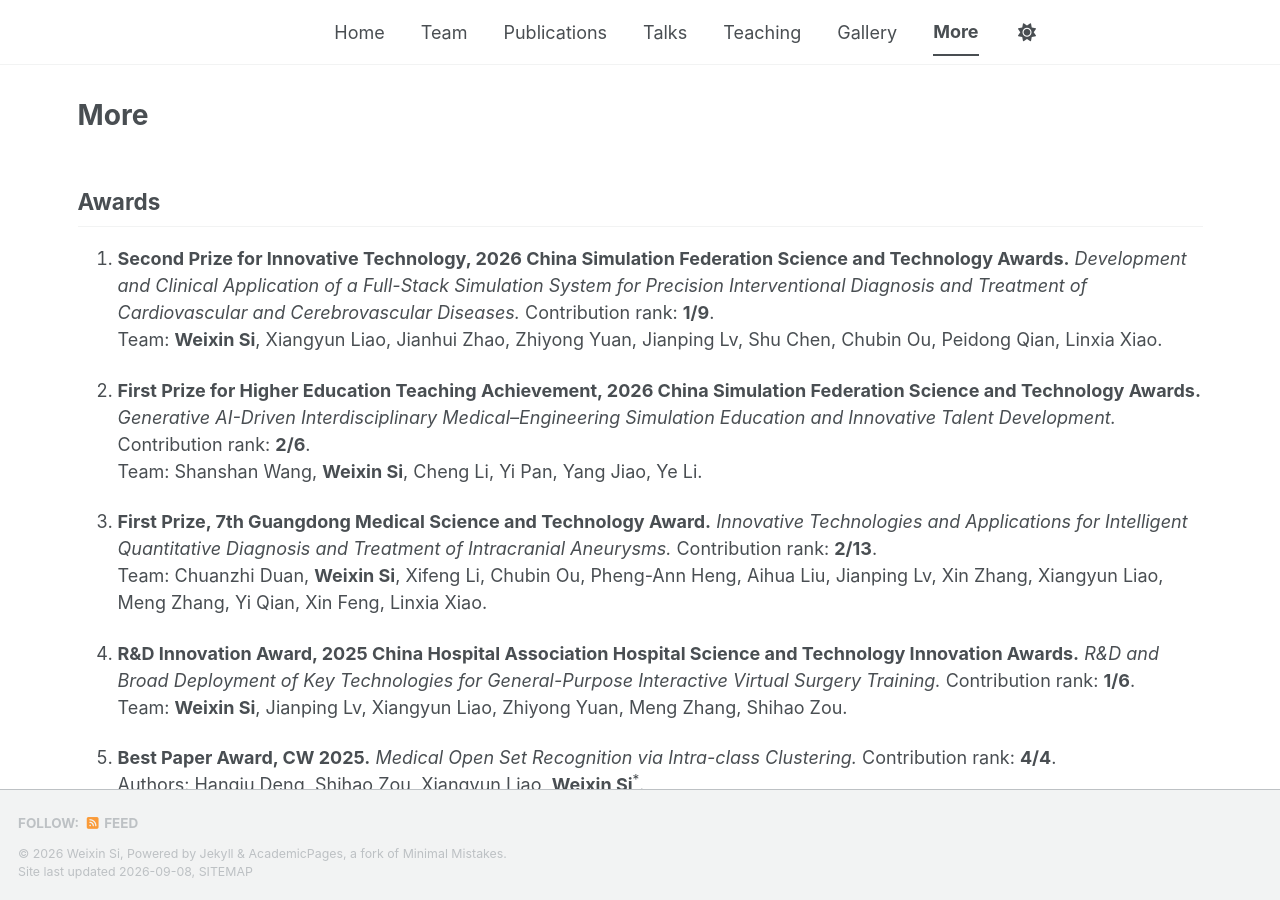
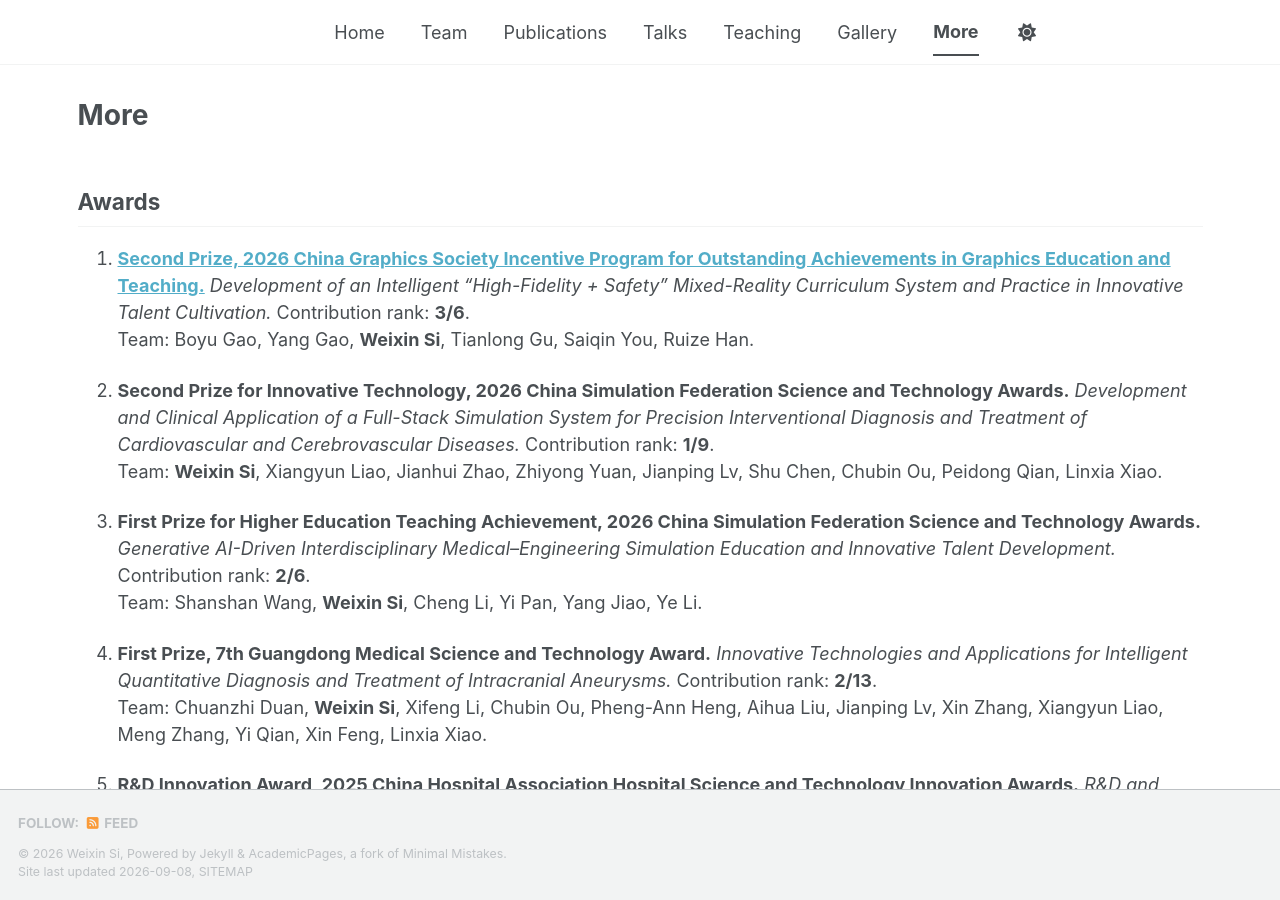
Before and after one commit to WeixinSi/weixinsi.github.io, a Jekyll site: the page built from _pages/more.md, in a window 1280 px wide and 900 px high. Built offline with Jekyll 4.4.1, drawn with Linux system fonts in a browser that asks for light colours; a style sheet for code colours, icons or effects is not loaded.

Commit message:
Add 2026 graphics education achievement award

```diff
--- a/_pages/more.md
+++ b/_pages/more.md
@@ -6,21 +6,23 @@ author_profile: true
 
 ## Awards
 
-1. **Second Prize for Innovative Technology, 2026 China Simulation Federation Science and Technology Awards.** *Development and Clinical Application of a Full-Stack Simulation System for Precision Interventional Diagnosis and Treatment of Cardiovascular and Cerebrovascular Diseases.* Contribution rank: **1/9**.<br> Team: **Weixin Si**, Xiangyun Liao, Jianhui Zhao, Zhiyong Yuan, Jianping Lv, Shu Chen, Chubin Ou, Peidong Qian, Linxia Xiao.
+1. **[Second Prize, 2026 China Graphics Society Incentive Program for Outstanding Achievements in Graphics Education and Teaching.](https://www.cgn.net.cn/cms/news/100000/0000000021/73694af04b5d4f59a07309842480d646.shtml)** *Development of an Intelligent “High-Fidelity + Safety” Mixed-Reality Curriculum System and Practice in Innovative Talent Cultivation.* Contribution rank: **3/6**.<br> Team: Boyu Gao, Yang Gao, **Weixin Si**, Tianlong Gu, Saiqin You, Ruize Han.
 
-2. **First Prize for Higher Education Teaching Achievement, 2026 China Simulation Federation Science and Technology Awards.** *Generative AI-Driven Interdisciplinary Medical–Engineering Simulation Education and Innovative Talent Development.* Contribution rank: **2/6**.<br> Team: Shanshan Wang, **Weixin Si**, Cheng Li, Yi Pan, Yang Jiao, Ye Li.
+2. **Second Prize for Innovative Technology, 2026 China Simulation Federation Science and Technology Awards.** *Development and Clinical Application of a Full-Stack Simulation System for Precision Interventional Diagnosis and Treatment of Cardiovascular and Cerebrovascular Diseases.* Contribution rank: **1/9**.<br> Team: **Weixin Si**, Xiangyun Liao, Jianhui Zhao, Zhiyong Yuan, Jianping Lv, Shu Chen, Chubin Ou, Peidong Qian, Linxia Xiao.
 
-3. **First Prize, 7th Guangdong Medical Science and Technology Award.** *Innovative Technologies and Applications for Intelligent Quantitative Diagnosis and Treatment of Intracranial Aneurysms.* Contribution rank: **2/13**.<br> Team: Chuanzhi Duan, **Weixin Si**, Xifeng Li, Chubin Ou, Pheng-Ann Heng, Aihua Liu, Jianping Lv, Xin Zhang, Xiangyun Liao, Meng Zhang, Yi Qian, Xin Feng, Linxia Xiao.
+3. **First Prize for Higher Education Teaching Achievement, 2026 China Simulation Federation Science and Technology Awards.** *Generative AI-Driven Interdisciplinary Medical–Engineering Simulation Education and Innovative Talent Development.* Contribution rank: **2/6**.<br> Team: Shanshan Wang, **Weixin Si**, Cheng Li, Yi Pan, Yang Jiao, Ye Li.
 
-4. **R&D Innovation Award, 2025 China Hospital Association Hospital Science and Technology Innovation Awards.** *R&D and Broad Deployment of Key Technologies for General-Purpose Interactive Virtual Surgery Training.* Contribution rank: **1/6**.<br> Team: **Weixin Si**, Jianping Lv, Xiangyun Liao, Zhiyong Yuan, Meng Zhang, Shihao Zou.
+4. **First Prize, 7th Guangdong Medical Science and Technology Award.** *Innovative Technologies and Applications for Intelligent Quantitative Diagnosis and Treatment of Intracranial Aneurysms.* Contribution rank: **2/13**.<br> Team: Chuanzhi Duan, **Weixin Si**, Xifeng Li, Chubin Ou, Pheng-Ann Heng, Aihua Liu, Jianping Lv, Xin Zhang, Xiangyun Liao, Meng Zhang, Yi Qian, Xin Feng, Linxia Xiao.
 
-5. **Best Paper Award, CW 2025.** *Medical Open Set Recognition via Intra-class Clustering.* Contribution rank: **4/4**.<br> Authors: Hanqiu Deng, Shihao Zou, Xiangyun Liao, **Weixin Si**<sup>*</sup>.
+5. **R&D Innovation Award, 2025 China Hospital Association Hospital Science and Technology Innovation Awards.** *R&D and Broad Deployment of Key Technologies for General-Purpose Interactive Virtual Surgery Training.* Contribution rank: **1/6**.<br> Team: **Weixin Si**, Jianping Lv, Xiangyun Liao, Zhiyong Yuan, Meng Zhang, Shihao Zou.
 
-6. **High-Impact Paper 2024,** *Visual Computing for Industry, Biomedicine, and Art*. *PlaqueNet: deep-learning-enabled coronary artery plaque segmentation from coronary computed tomography angiography.* Contribution rank: **8/8**.<br> Authors: Linyuan Wang, Xiaofeng Zhang, Congyu Tian, Shu Chen, Yongzhi Deng, Xiangyun Liao, Qiong Wang, **Weixin Si**.
+6. **Best Paper Award, CW 2025.** *Medical Open Set Recognition via Intra-class Clustering.* Contribution rank: **4/4**.<br> Authors: Hanqiu Deng, Shihao Zou, Xiangyun Liao, **Weixin Si**<sup>*</sup>.
 
-7. **Best Paper Nomination Award, ChinaVR 2019.** *B-spline-Based Elastic Registration of 4D CT Images Optimized by ICP.* Contribution rank: **4/5**.<br> Authors: Wenjie Tang, Ruotong Li, Xuesong Deng, **Weixin Si**<sup>*</sup>, Qiong Wang.
+7. **High-Impact Paper 2024,** *Visual Computing for Industry, Biomedicine, and Art*. *PlaqueNet: deep-learning-enabled coronary artery plaque segmentation from coronary computed tomography angiography.* Contribution rank: **8/8**.<br> Authors: Linyuan Wang, Xiaofeng Zhang, Congyu Tian, Shu Chen, Yongzhi Deng, Xiangyun Liao, Qiong Wang, **Weixin Si**.
 
-8. **Best Paper Award, Asia Simulation Conference & The International Conference on System Simulation and Scientific Computing 2012.** *An Energy Based Free Boundary Asynchronous Diffusion Model for 3D Warping of Tissue Dynamics.* Contribution rank: **1/5**.<br> Authors: **Weixin Si**, Zhiyong Yuan, Xiangyun Liao, Zhaoliang Duan, Jianhui Zhao.
+8. **Best Paper Nomination Award, ChinaVR 2019.** *B-spline-Based Elastic Registration of 4D CT Images Optimized by ICP.* Contribution rank: **4/5**.<br> Authors: Wenjie Tang, Ruotong Li, Xuesong Deng, **Weixin Si**<sup>*</sup>, Qiong Wang.
+
+9. **Best Paper Award, Asia Simulation Conference & The International Conference on System Simulation and Scientific Computing 2012.** *An Energy Based Free Boundary Asynchronous Diffusion Model for 3D Warping of Tissue Dynamics.* Contribution rank: **1/5**.<br> Authors: **Weixin Si**, Zhiyong Yuan, Xiangyun Liao, Zhaoliang Duan, Jianhui Zhao.
 
 ## Professional Services
 
```
Also changed, not shown: _pages/about.md (+4 -0 lines).
